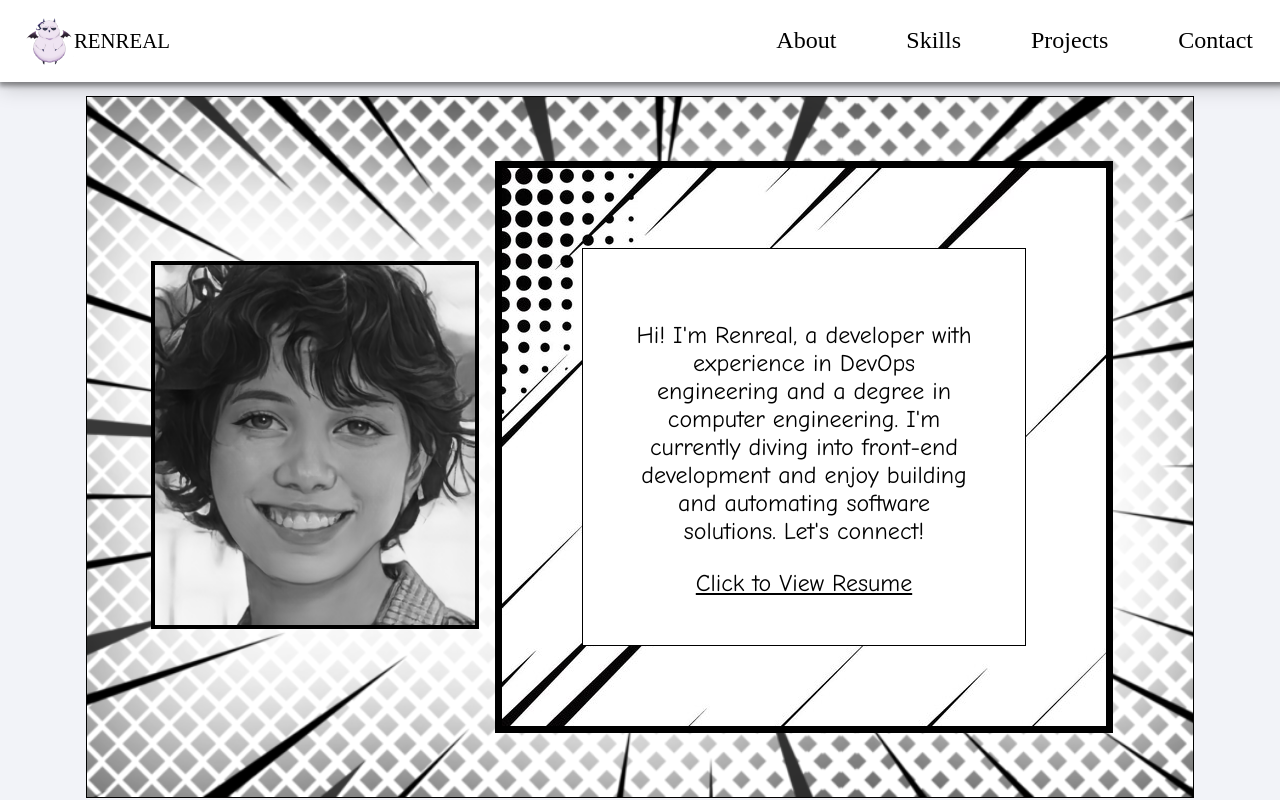
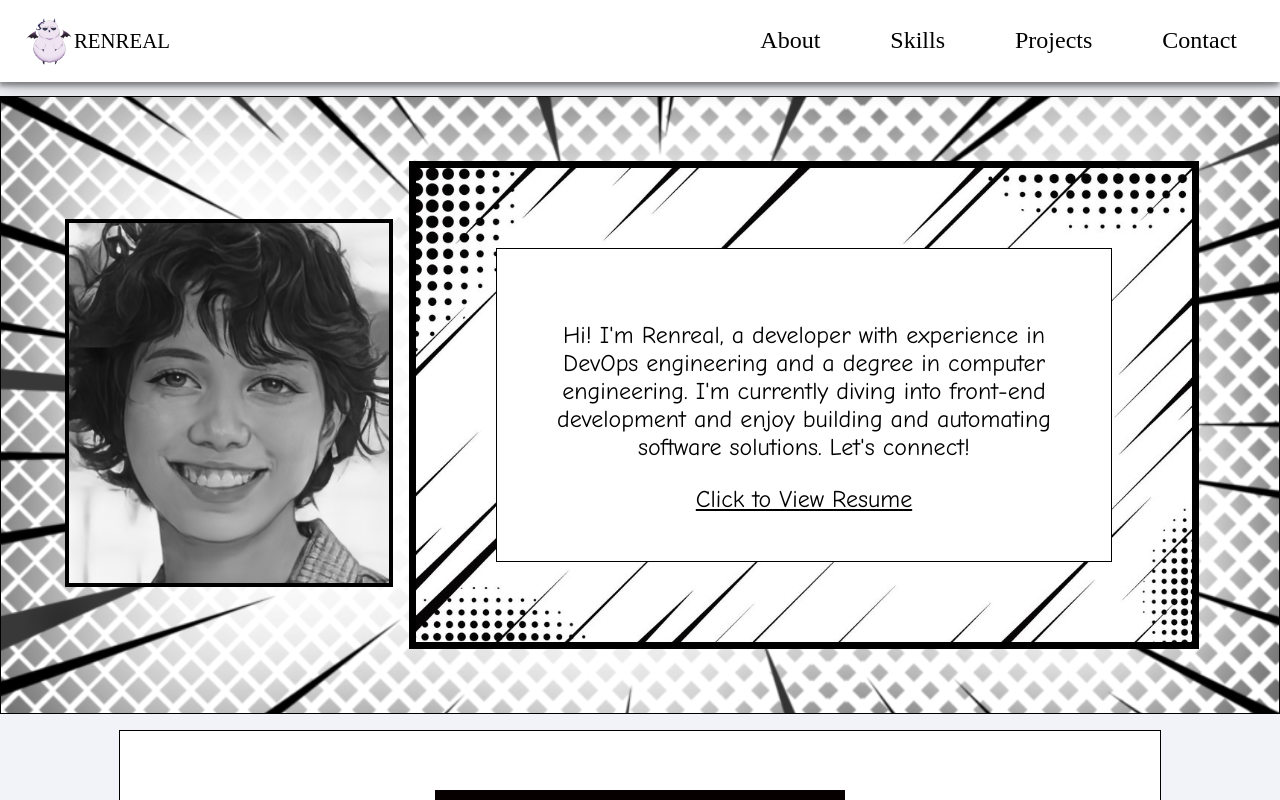
Before and after one commit to Renreal/renreal-manga-themed-portfolio, a React (Vite) app: page / in a window 1280 px wide. Shown: the top 800 px of the page. Built offline with nearby package versions, Linux system fonts and the light colour scheme; no server answers.

Commit message:
adjust css

```diff
--- a/src/Sections.jsx
+++ b/src/Sections.jsx
@@ -17,11 +17,10 @@ function Sections({ aboutRef, contactRef, skillsRef, projectsRef }) {
   const contactInView = useInView(contactRef, { threshold: 0.2 });
 
   return (
-    <div className='wrapper'>
+    <div className='wrapper'  ref={aboutRef}>
 
       {/* About Section */}
       <motion.section
-        ref={aboutRef}
         className="about-section"
         initial={{ opacity: 0, x: -50 }}
         animate={aboutInView ? { opacity: 1, x: 0 } : {}}
--- a/src/css/Header.css
+++ b/src/css/Header.css
@@ -1,18 +1,12 @@
-
 header{
-  display: flex;
-  justify-content: center;
   z-index: 10;
-  margin-bottom: 6rem;
+  position: fixed;
+  width: 100%;
 }
 
 .content {
   font-family: "Jomolhari", serif;
   background-color: #ffff;
-  position: fixed;
-  top: 0;
-  left: 0;
-  width: 100%; /* Update this line */
   display: flex;
   align-items: center;
   font-size: 1rem;
--- a/src/css/Sections.css
+++ b/src/css/Sections.css
@@ -13,7 +13,6 @@ section{
 }
 .about-section {
     display: flex;
-    /* width: 100%; */
     border: 1px solid;
     justify-content: center;
     padding: 4rem;
@@ -22,8 +21,7 @@ section{
     background-position: center;
     background-color: #fff;
     align-items: center;
-    align-content: center;
-    z-index: 1;
+    margin-top: 6rem;
 }
 .about-section img{
     width: 25vw;
@@ -36,6 +34,7 @@ section{
     border: 7px solid;
     background-image: url(/src/assets/bg2.jpg);
     margin: auto 1rem auto;
+    background-size: cover;
 }
 .aboutInnerContainer{
     margin: 5rem;
--- a/src/css/index.css
+++ b/src/css/index.css
@@ -11,14 +11,14 @@ body {
   margin: 0 auto;
   overflow-x: hidden;
 }
-.container {
+/* .container {
   margin: 0 86px;
   display: flex;
   flex-direction: column;
-}
+} */
 
 @media(max-width:756px){
-  .container{
+  /* .container{
     margin: 0 auto;
-  }
+  } */
 }
```
